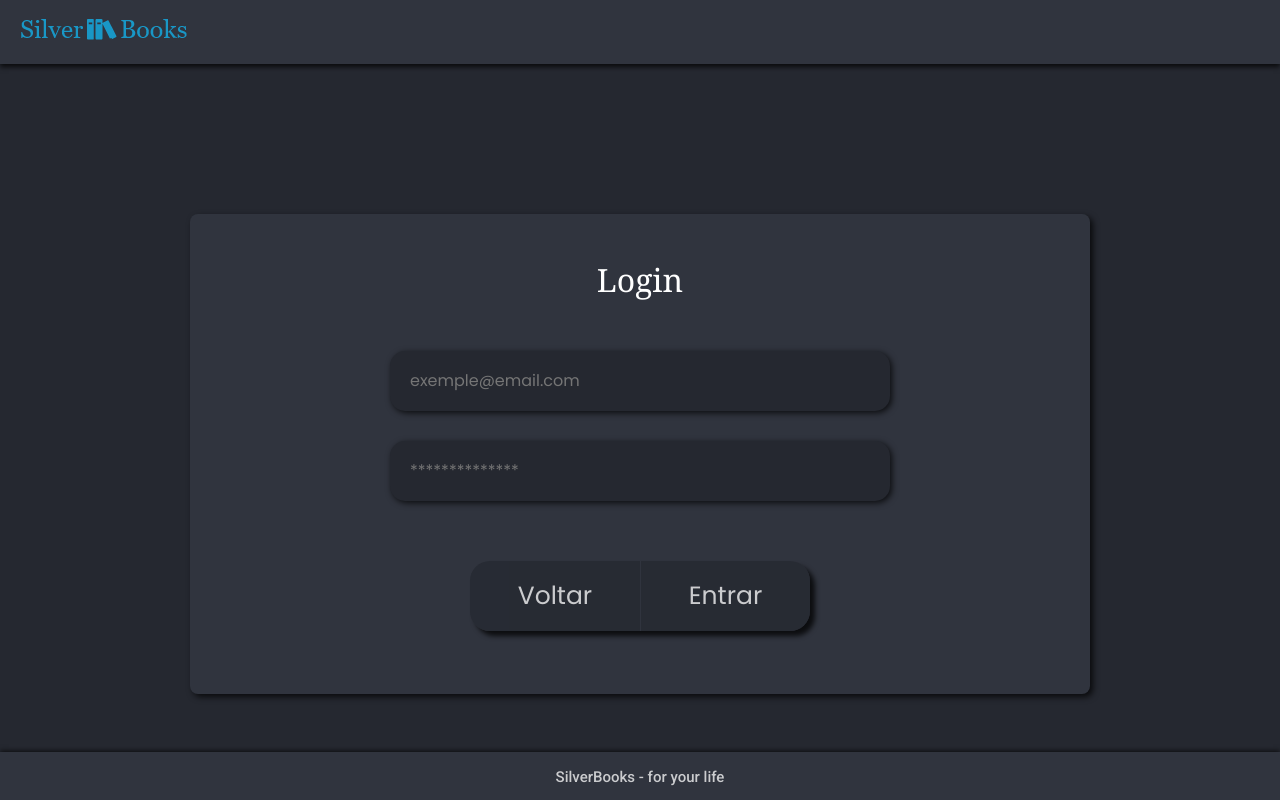
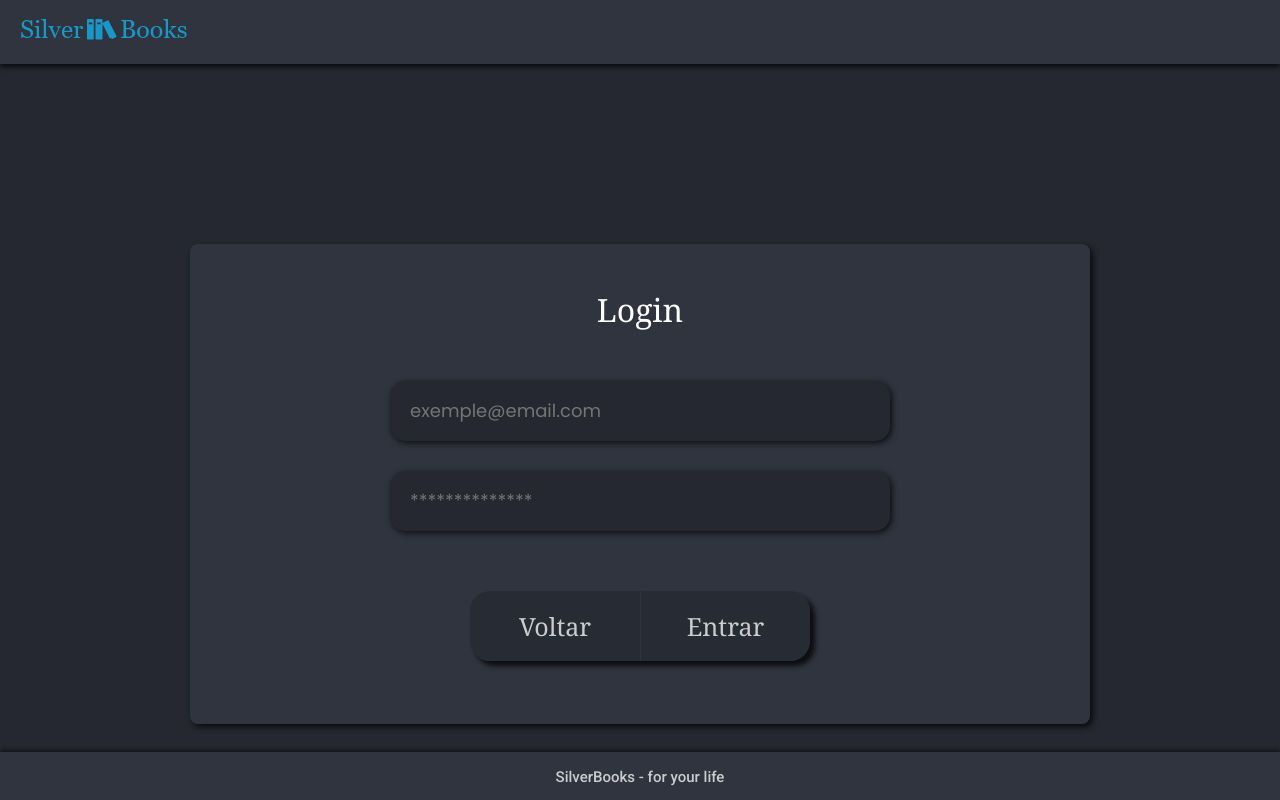
Before and after one commit to SilverTrident/SilverBooks, a React (Create React App) app in the folder frontend/: page / in a window 1280 px wide. Built offline with nearby package versions, Linux system fonts and the light colour scheme.

Commit message:
alter Login Page css

```diff
--- a/frontend/src/assets/styles/global.css
+++ b/frontend/src/assets/styles/global.css
@@ -15,6 +15,14 @@
     box-shadow: 0 0 0 0;
     border: 0 none;
     outline: 0;
+}
+
+input:-webkit-autofill,
+input:-webkit-autofill:hover,
+input:-webkit-autofill:focus,
+input:-webkit-autofill:active {
+    transition: background-color 5000s ease-in-out 0s;
+    -webkit-text-fill-color:var(--color-letters) !important;
 }
 
 html,body, #root{
--- a/frontend/src/pages/Login/styles.css
+++ b/frontend/src/pages/Login/styles.css
@@ -8,7 +8,7 @@
   #login-page #login-containner{
 
     display: flex;
-    margin: 15rem auto;
+    margin: 18rem auto;
     flex-direction: column;
     align-items: center;
     justify-content: center;
@@ -48,9 +48,11 @@
     height: 6rem;
     margin: 1rem;
     border: none;
-
     margin-top: 2rem;
     padding-left: 2rem;
+
+    font-size: 1.8rem;
+    font-family: Poppins ;
     border-radius: 1.5rem;
     background: var(--color-background);
     box-shadow: 2px 2px 6px 0px rgba(0,0,0,0.75);
@@ -58,15 +60,16 @@
  #login-buttons{
    margin: 2rem;
    margin-top: 5rem;
-  display: flex;
-  align-items: center;
-  justify-content: center;
+   display: flex;
+   align-items: center;
+   justify-content: center;
   }
   #login-buttons{
     border-radius: 2rem;
     box-shadow: 5px 5px 5px 0px rgba(0,0,0,0.75);
   }
   #login-buttons input {
+    font-family:Georgia, Poppins ;
     font-size: 2.5rem;
   }
 
@@ -96,6 +99,8 @@
     opacity: 1;
     cursor: pointer;
   }
+
+
   @media(min-width: 800px ) and (min-height: 800px){
     form{
       width: 100%;
```
